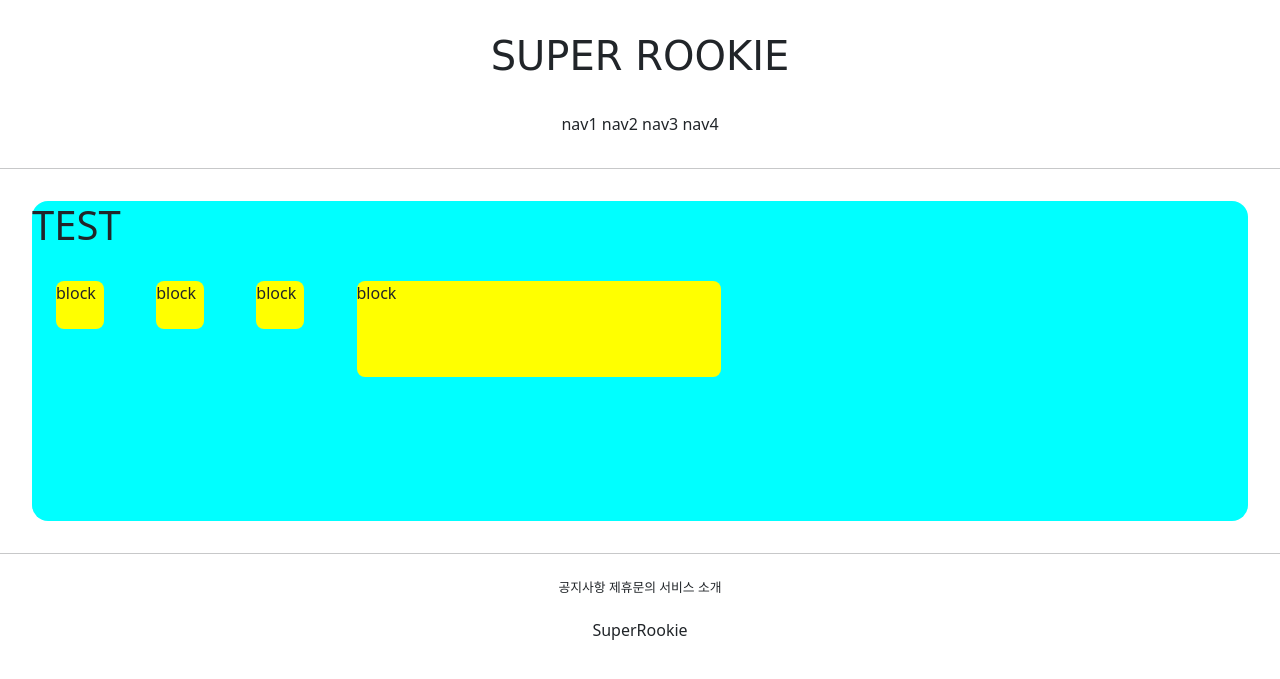
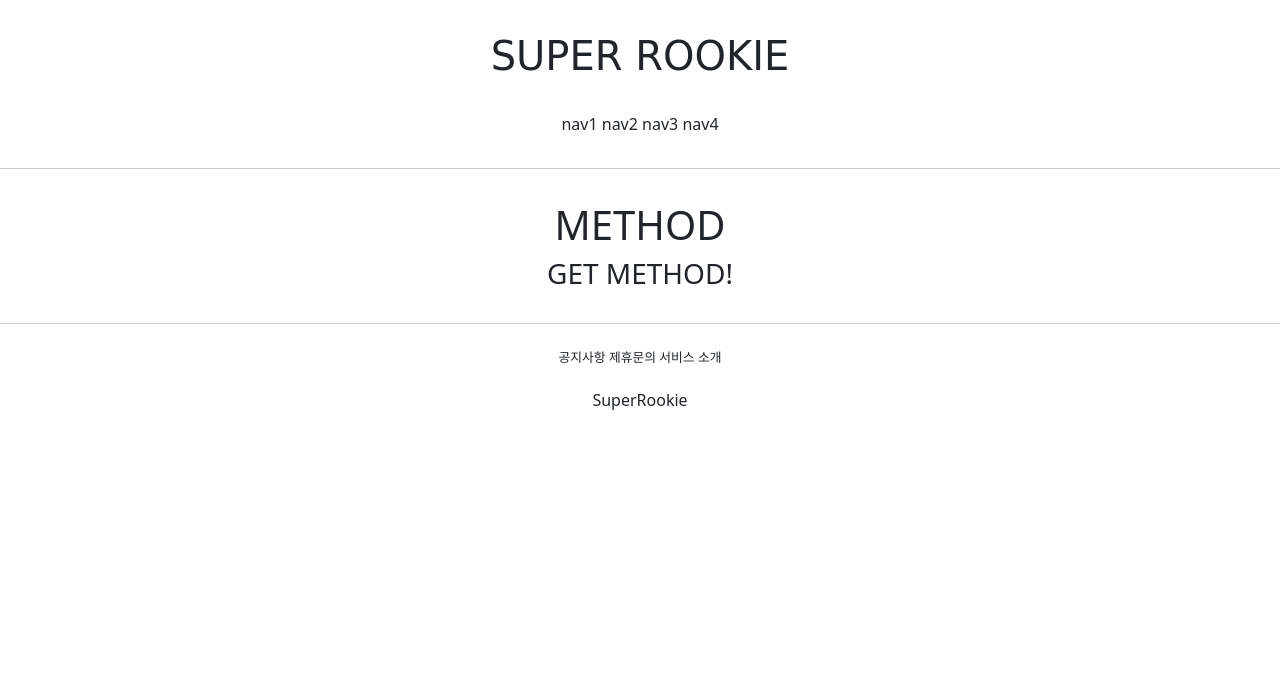
Before and after one commit to PR-Juyoung/GJAI_web_stu, a Django app: page /accounts/hello_world/ in a window 1280 px wide. Shown: the top 679 px of the page. Run offline with Django 3.2, Linux system fonts and the light colour scheme; parts of the project's set-up code (start-up, migrations or seed data) failed here and were passed over; some web fonts are replaced.

Commit message:
210708 hello world commit 2st _1

```diff
--- a/accountapp/templates/accountapp/hello_world.html
+++ b/accountapp/templates/accountapp/hello_world.html
@@ -2,27 +2,11 @@
 
 {% block content %}
 
-    <style>
-
-        .testing {
-            background-color: yellow;
-            height: 48px;
-            width: 48px;
-            margin: 1.5rem;
-            border-radius: .5rem;
-        }
-
-    </style>
-
-    <div style="height: 20rem; background-color: aqua; border-radius: 1rem; margin: 2rem;">
-        <h1>TEST</h1>
-
-    <div class="testing" style="display: inline-block">block</div>
-    <div class="testing" style="display: inline-block; width: 3rem; height: 3rem">block</div>
-    <div class="testing" style="display: inline-block; width: 3em; height: 3em">block</div>
-    <div class="testing" style="display: inline-block; width: 30%; height: 30%">block</div>
+    <div style="margin: 2rem; text-align: center">
+        <h1>METHOD</h1>
 
 
+        <h3>{{ text }}</h3>
     </div>
 
 {% endblock %}
--- a/accountapp/views.py
+++ b/accountapp/views.py
@@ -6,4 +6,8 @@ from django.shortcuts import render
 def hello_world(request):
     #return HttpResponse('Hello World')
     #return render(request, 'base.html')
-    return render(request, 'accountapp/hello_world.html')
+
+    if request.method == "POST":
+        return render(request, 'accountapp/hello_world.html', context={'text': 'POST METHOD!'})
+    else:
+        return render(request, 'accountapp/hello_world.html', context={'text': 'GET METHOD!'})
```
Also changed, not shown: accountapp/models.py (line endings or trailing spaces).
